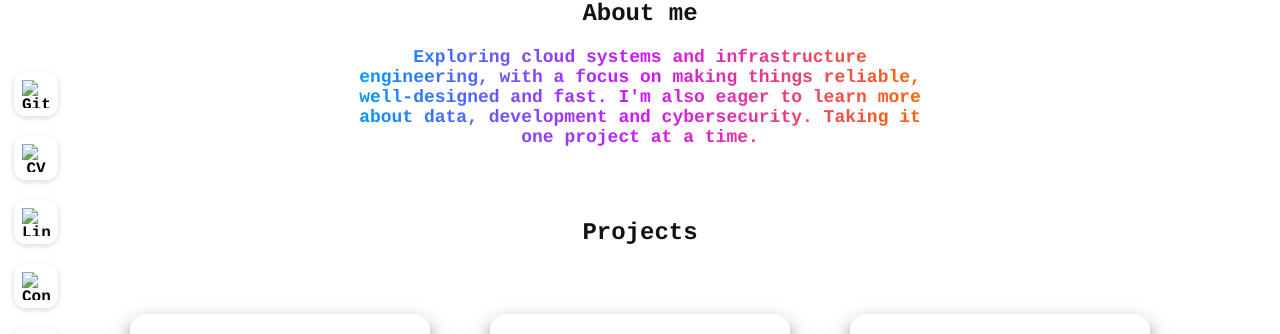
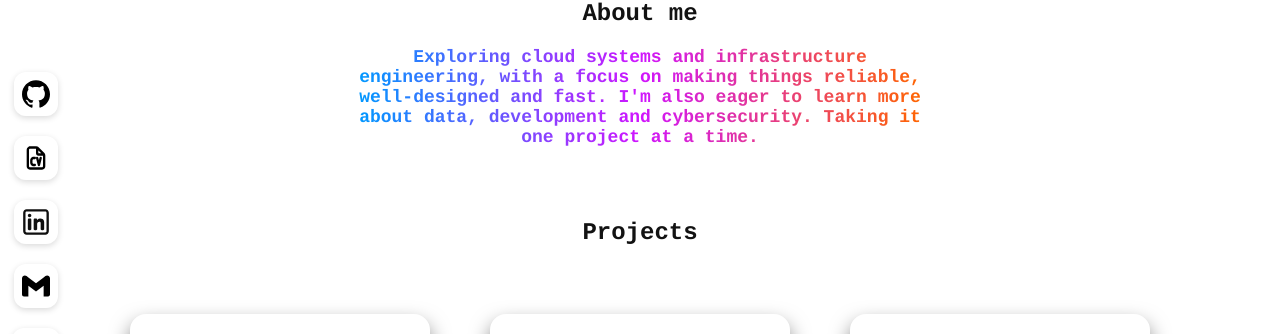
Before and after one commit to Adhmdrahmani/RHM, a plain HTML site: page index.html in a window 1280 px wide. Shown: the part 145-479 px from the top of the page. Drawn offline with Linux system fonts and the light colour scheme.

Commit message:
Update index.html

```diff
--- a/index.html
+++ b/index.html
@@ -19,25 +19,25 @@
         <nav class="navbar">
             <div class="nav-icons">
               <a href="https://github.com/Adhmdrahmani" target="_blank" aria-label="GitHub" class="icon-link">
-                <img src="logos/github.svg" alt="GitHub" />
+                <img src="github.svg" alt="GitHub" />
               </a>
               <a href="CV.pdf" download="Abdelhamid_Rahmani_CV.pdf"target="_blank" aria-label="CV" class="icon-link">
-                <img src="logos/cv.svg" alt="CV" />
+                <img src="cv.svg" alt="CV" />
               </a>
               <a href="https://www.linkedin.com/in/abdelhamid-rahmani/" target="_blank" aria-label="LinkedIn" class="icon-link">
-                <img src="logos/linkedin.svg" alt="LinkedIn" />
+                <img src="linkedin.svg" alt="LinkedIn" />
               </a>
               <a href="mailto:rhm.adhmd@gmail.com" aria-label="Contact" class="icon-link">
-                <img src="logos/gmail.svg" alt="Contact" />
+                <img src="gmail.svg" alt="Contact" />
               </a>
             <!-- Bouton EN/FR -->
             <button id="lang-toggle" class="lang-toggle">
-                <img id="lang-icon" src="logos/ukflag.svg" alt="EN" height="30px" width="32px"  >
+                <img id="lang-icon" src="ukflag.svg" alt="EN" height="30px" width="32px"  >
             </button>
 
             <!-- mode nuit /Jour -->
             <button id="theme-toggle" class="theme-toggle">
-                <img id="theme-icon" src="logos/sun_copy.svg" alt="Theme">
+                <img id="theme-icon" src="sun_copy.svg" alt="Theme">
             </button>
             </div>
           </nav>
```
